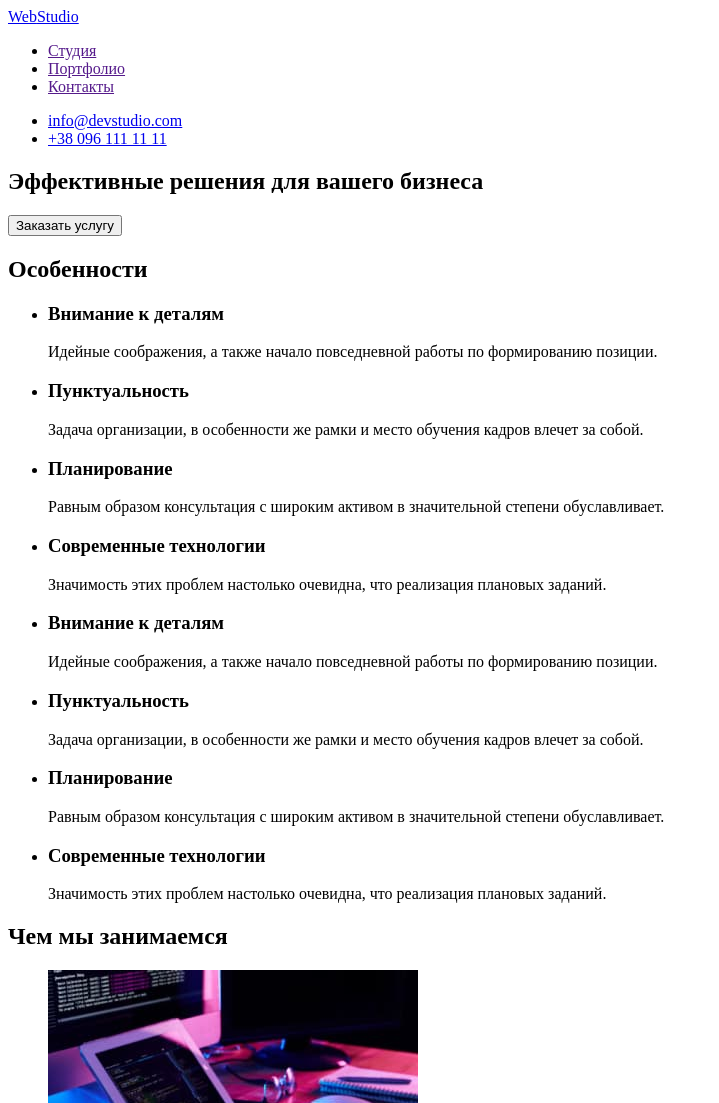
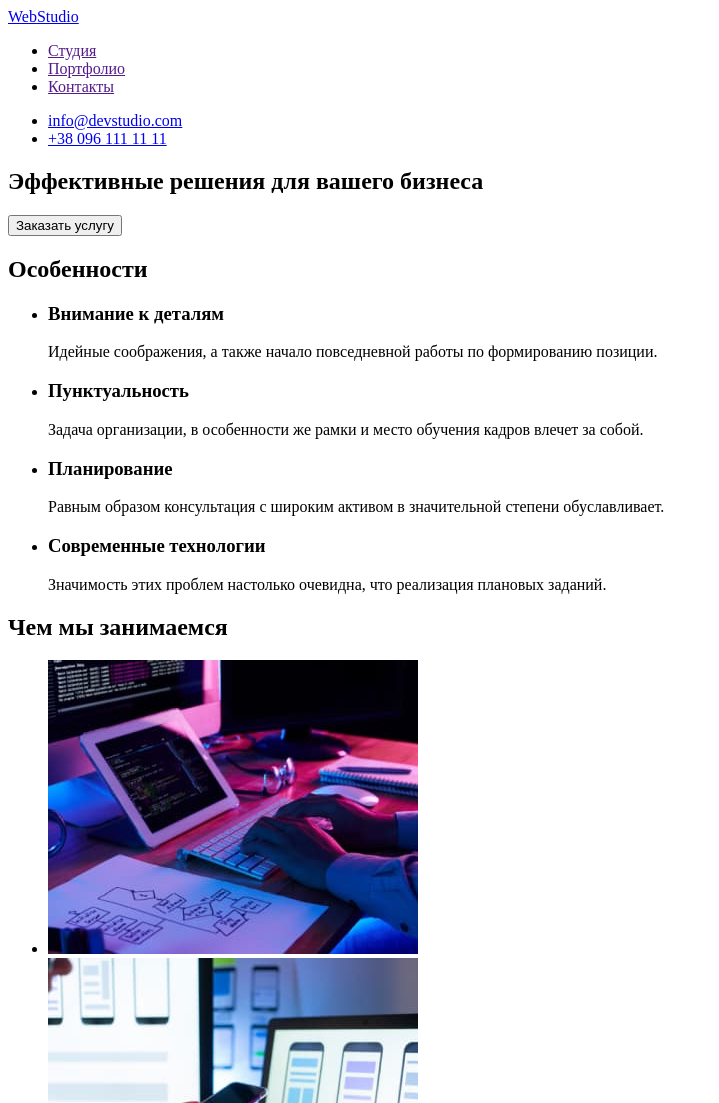
Before and after one commit to mrsDiana/goit-markup-hw-01, a plain HTML site: page index.html in a window 1280 px wide. Shown: the top 1103 px of the page, without its empty margins (0-719 px from the left). Drawn offline with Linux system fonts and the light colour scheme.

Commit message:
Correct the html
убран повторяющийся список

```diff
--- a/index.html
+++ b/index.html
@@ -66,36 +66,6 @@
       </section>
       <!--Что делают-->
       <section>
-        <ul>
-          <li>
-            <h3>Внимание к деталям</h3>
-            <p>
-              Идейные соображения, а также начало повседневной работы по
-              формированию позиции.
-            </p>
-          </li>
-          <li>
-            <h3>Пунктуальность</h3>
-            <p>
-              Задача организации, в особенности же рамки и место обучения кадров
-              влечет за собой.
-            </p>
-          </li>
-          <li>
-            <h3>Планирование</h3>
-            <p>
-              Равным образом консультация с широким активом в значительной
-              степени обуславливает.
-            </p>
-          </li>
-          <li>
-            <h3>Современные технологии</h3>
-            <p>
-              Значимость этих проблем настолько очевидна, что реализация
-              плановых заданий.
-            </p>
-          </li>
-        </ul>
         <h2>Чем мы занимаемся</h2>
         <ul>
           <li>
```
